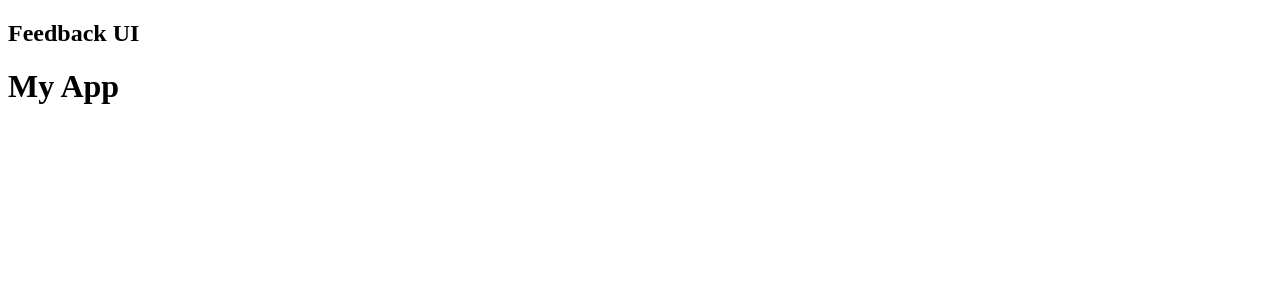
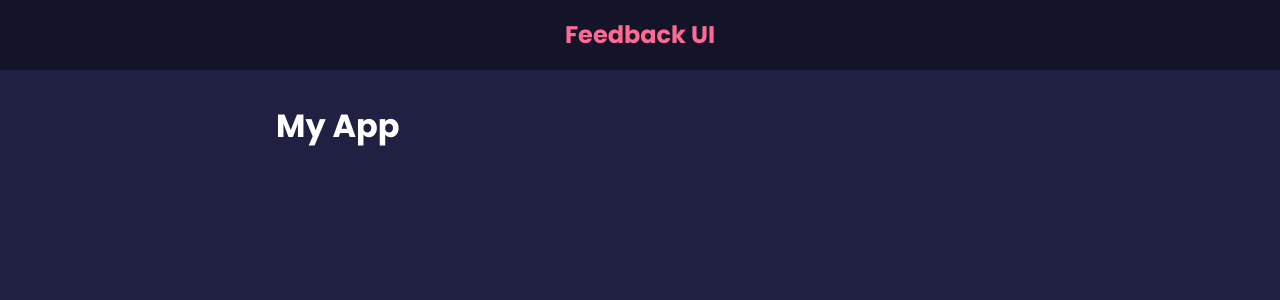
Before and after one commit to andrewteece/Feedback-App, a React (Vite) app in the folder feedback-app/: page / in a window 1280 px wide. Shown: the top 300 px of the page. Built offline with nearby package versions, Linux system fonts and the light colour scheme.

Commit message:
style props for Header

```diff
--- a/feedback-app/src/components/Header.jsx
+++ b/feedback-app/src/components/Header.jsx
@@ -1,10 +1,14 @@
 // import React from 'react' // no longer needed
+import PropTypes from 'prop-types';
+// import { Link } from 'react-router-dom';
 
-import PropTypes from 'prop-types';
-
-function Header({ text }) {
+function Header({ text, bgColor, textColor }) {
+  const headerStyles = {
+    backgroundColor: bgColor,
+    color: textColor,
+  };
   return (
-    <header>
+    <header style={headerStyles}>
       <div className='container'>
         <h2>{text}</h2>
       </div>
@@ -14,10 +18,14 @@
 
 Header.defaultProps = {
   text: 'Feedback UI',
+  bgColor: 'rgba(0,0,0,0.4)',
+  textColor: '#ff6a95',
 };
 
 Header.propTypes = {
   text: PropTypes.string,
+  bgColor: PropTypes.string,
+  textColor: PropTypes.string,
 };
 
 export default Header;
--- a/feedback-app/src/index.jsx
+++ b/feedback-app/src/index.jsx
@@ -1,7 +1,7 @@
 import React from 'react';
 import ReactDOM from 'react-dom/client';
 import App from './App.jsx';
-//import './index.css';
+import './index.css';
 
 // ReactDOM.createRoot(document.getElementById('root')).render(<App />);
 
```
